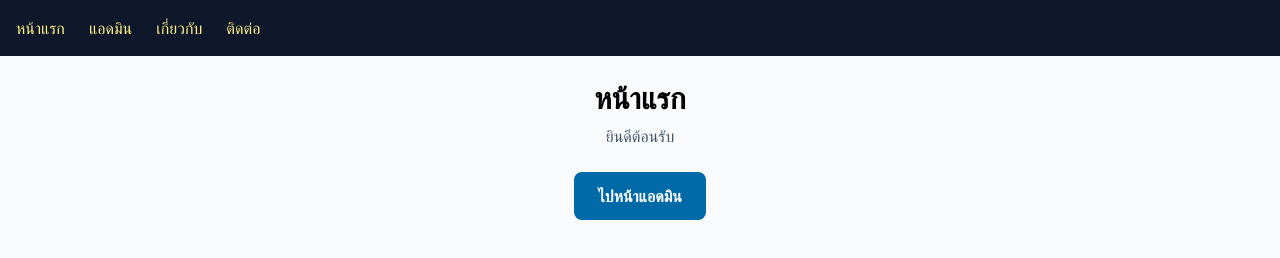
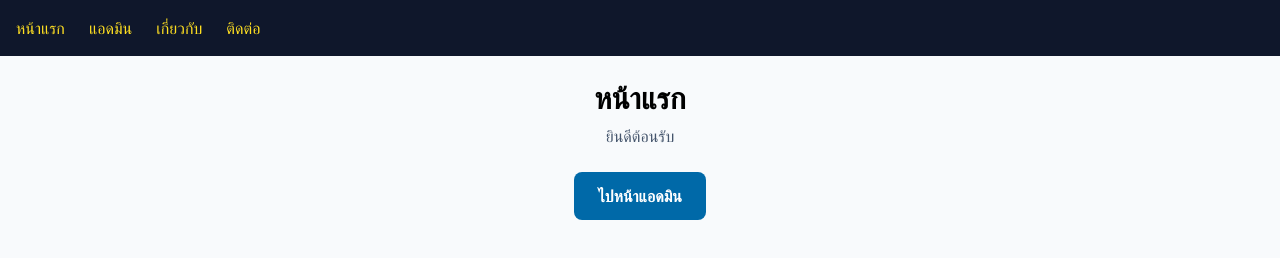
Before and after one commit to Jom017-D/week4, a website built with Vite: page index.html in a window 1280 px wide. Built offline with nearby package versions, Linux system fonts and the light colour scheme.

Commit message:
commit index

```diff
--- a/index.html
+++ b/index.html
@@ -6,7 +6,7 @@
 </head>
 <body class="bg-slate-50">
   <center>
-<nav class="flex gap-6 bg-slate-900 p-4 text-yellow-200">
+<nav class="flex gap-6 bg-slate-900 p-4 text-yellow-300">
 <a href="#/">หน้าแรก</a>
 <a href="#/admin">แอดมิน</a>
 <a href="#/about">เกี่ยวกับ</a>
```
